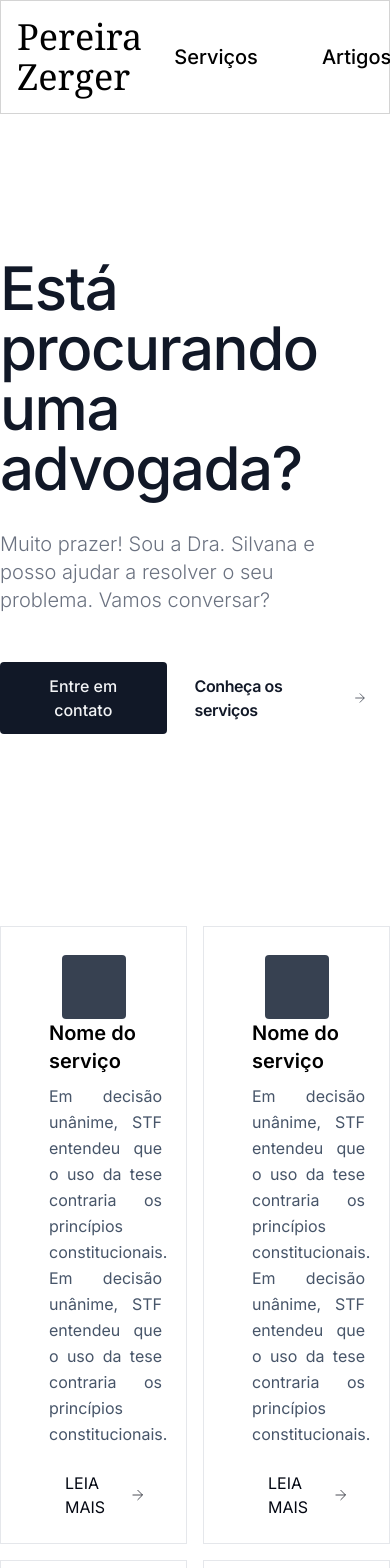
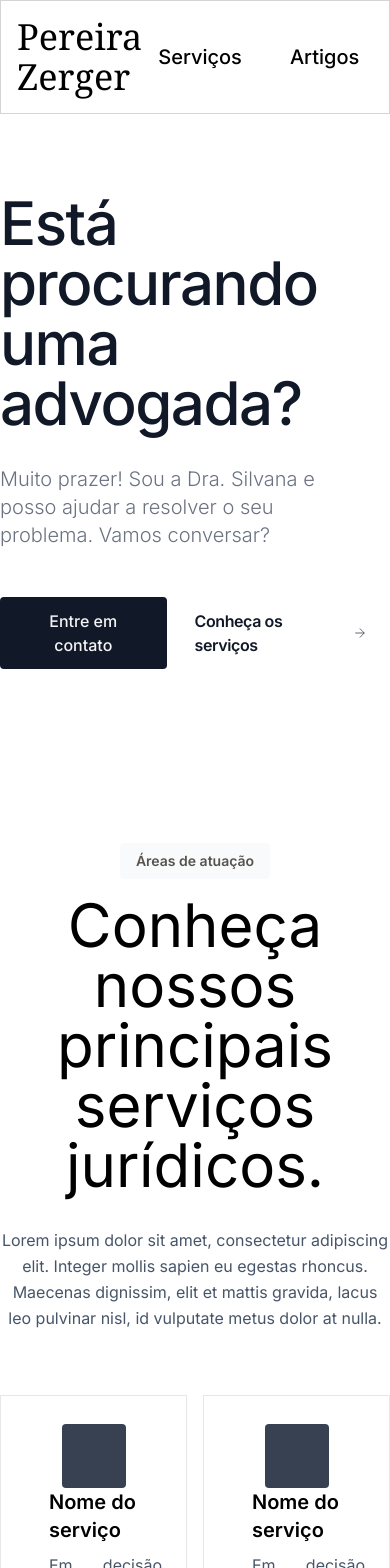
Before and after one commit to analeticia16/pz-site, a Next.js app: page / in a window 390 px wide. Shown: the top 1568 px of the page. Built offline with nearby package versions, Linux system fonts and the light colour scheme.

Commit message:
adicionando section headers

```diff
--- a/src/app/page.tsx
+++ b/src/app/page.tsx
@@ -10,19 +10,17 @@ export default function Home() {
           <a className="font-serif text-4xl font-medium" href="#">
             Pereira Zerger
           </a>
-          <ul className="flex items-center text-xl font-medium">
-            <li className="m-4 rounded px-4 py-2 hover:bg-gray-300">
-              Serviços
-            </li>
-            <li className="m-4 rounded px-4 py-2 hover:bg-gray-300">Artigos</li>
-            <li className="m-4 rounded px-4 py-2 hover:bg-gray-300">Sobre</li>
-            <li className="m-4 rounded px-4 py-2 hover:bg-gray-300">Contato</li>
+          <ul className="flex items-center space-x-4 text-xl font-medium">
+            <li className="rounded px-4 py-2 hover:bg-gray-300">Serviços</li>
+            <li className="rounded px-4 py-2 hover:bg-gray-300">Artigos</li>
+            <li className="rounded px-4 py-2 hover:bg-gray-300">Sobre</li>
+            <li className="rounded px-4 py-2 hover:bg-gray-300">Contato</li>
           </ul>
         </div>
       </nav>
-      <main className="container max-w-screen-xl py-4">
-        <section className="container max-w-screen-xl py-16">
-          <div className="mx-auto grid grid-cols-12 gap-16 py-16">
+      <main className="container max-w-screen-xl">
+        <section className="container mb-16 flex min-h-[75vh] max-w-screen-xl items-center">
+          <div className="mx-auto grid grid-cols-12 gap-16">
             <div className="col-span-7">
               <h1 className="mb-8 text-6xl font-medium leading-none tracking-tight text-gray-900">
                 Está procurando uma advogada?
@@ -69,12 +67,152 @@ export default function Home() {
     </>
   );
 
+  function Servicos() {
+    return (
+      <>
+        <section id="servicos">
+          <div className="mx-auto max-w-screen-md py-8 text-center">
+            <p className="mb-4 inline-block rounded bg-gray-50 px-4 py-2 text-sm font-semibold text-stone-600">
+              Áreas de atuação
+            </p>
+            <h2 className="text-6xl">
+              Conheça nossos principais serviços jurídicos.
+            </h2>
+            <p className="mt-8 text-base leading-relaxed text-slate-600">
+              Lorem ipsum dolor sit amet, consectetur adipiscing elit. Integer
+              mollis sapien eu egestas rhoncus. Maecenas dignissim, elit et
+              mattis gravida, lacus leo pulvinar nisl, id vulputate metus dolor
+              at nulla.
+            </p>
+          </div>
+          <div className="mx-auto mt-8 max-w-screen-lg">
+            <div className="grid grid-cols-2 grid-rows-4 gap-4">
+              {[1, 2, 3, 4, 5, 6, 7, 8].map((n) => (
+                <>
+                  <div className="col-span-1 border px-6 pb-4 pt-6 md:flex">
+                    <div className="flex justify-center pt-1 md:w-1/3">
+                      <div className="flex h-16 w-16 items-center justify-center rounded bg-gray-700"></div>
+                    </div>
+                    <div className="pl-6 md:flex-grow">
+                      <h3 className="text-xl font-semibold text-black">
+                        Nome do serviço
+                      </h3>
+                      <p className="mt-2 text-justify text-base leading-relaxed text-slate-600">
+                        Em decisão unânime, STF entendeu que o uso da tese
+                        contraria os princípios constitucionais. Em decisão
+                        unânime, STF entendeu que o uso da tese contraria os
+                        princípios constitucionais.
+                      </p>
+                      <div className="mt-4 flex justify-end">
+                        <a
+                          href="#"
+                          className="flex items-center rounded px-4 py-2 uppercase text-gray-950 hover:bg-gray-300"
+                        >
+                          Leia mais
+                          <svg
+                            fill="none"
+                            stroke="currentColor"
+                            className="ml-2 h-6 w-6"
+                            viewBox="0 0 24 24"
+                          >
+                            <path d="M5 12h14M12 5l7 7-7 7"></path>
+                          </svg>
+                        </a>
+                      </div>
+                    </div>
+                  </div>
+                </>
+              ))}
+            </div>
+          </div>
+        </section>
+      </>
+    );
+  }
+
+  function Parceiros() {
+    return (
+      <section id="contato">
+        <div className="mx-auto max-w-screen-md py-8 text-center">
+          <p className="mb-4 inline-block rounded bg-gray-50 px-4 py-2 text-sm font-semibold text-stone-600">
+            Parceiros
+          </p>
+          <h2 className="text-6xl">
+            Seja atentido por equipe altamente capacitada.
+          </h2>
+          <p className="mt-8 text-base leading-relaxed text-slate-600">
+            Lorem ipsum dolor sit amet, consectetur adipiscing elit. Integer
+            mollis sapien eu egestas rhoncus. Maecenas dignissim, elit et mattis
+            gravida, lacus leo pulvinar nisl, id vulputate metus dolor at nulla.
+          </p>
+        </div>
+        <div className="mt-16 grid grid-cols-3 grid-rows-2 gap-12">
+          {[1, 2, 3, 4, 5, 6].map((n) => (
+            <>
+              <div className="rounded bg-slate-50 py-12">
+                <img
+                  src="https://images.unsplash.com/photo-1519345182560-3f2917c472ef?ixlib=rb-1.2.1&ixid=eyJhcHBfaWQiOjEyMDd9&auto=format&fit=facearea&facepad=8&w=1024&h=1024&q=80"
+                  alt="parceira"
+                  className="mx-auto h-64 w-64 rounded-full object-cover"
+                />
+                <h3 className="mt-6 text-center text-lg font-semibold text-black">
+                  Nome Sobrenome
+                </h3>
+                <p className="text-center text-base leading-relaxed text-slate-600">
+                  Função escritório
+                </p>
+                <ul className="mt-6 flex items-center justify-center">
+                  <li className="px-2 text-slate-400">
+                    <svg
+                      xmlns="http://www.w3.org/2000/svg"
+                      width="24"
+                      height="24"
+                      fill="currentColor"
+                      viewBox="0 0 24 24"
+                    >
+                      <path d="M24 4.557c-.883.392-1.832.656-2.828.775 1.017-.609 1.798-1.574 2.165-2.724-.951.564-2.005.974-3.127 1.195-.897-.957-2.178-1.555-3.594-1.555-3.179 0-5.515 2.966-4.797 6.045-4.091-.205-7.719-2.165-10.148-5.144-1.29 2.213-.669 5.108 1.523 6.574-.806-.026-1.566-.247-2.229-.616-.054 2.281 1.581 4.415 3.949 4.89-.693.188-1.452.232-2.224.084.626 1.956 2.444 3.379 4.6 3.419-2.07 1.623-4.678 2.348-7.29 2.04 2.179 1.397 4.768 2.212 7.548 2.212 9.142 0 14.307-7.721 13.995-14.646.962-.695 1.797-1.562 2.457-2.549z" />
+                    </svg>
+                  </li>
+                  <li className="px-2 text-slate-400">
+                    <svg
+                      xmlns="http://www.w3.org/2000/svg"
+                      width="24"
+                      height="24"
+                      fill="currentColor"
+                      viewBox="0 0 24 24"
+                    >
+                      <path d="M12 2.163c3.204 0 3.584.012 4.85.07 3.252.148 4.771 1.691 4.919 4.919.058 1.265.069 1.645.069 4.849 0 3.205-.012 3.584-.069 4.849-.149 3.225-1.664 4.771-4.919 4.919-1.266.058-1.644.07-4.85.07-3.204 0-3.584-.012-4.849-.07-3.26-.149-4.771-1.699-4.919-4.92-.058-1.265-.07-1.644-.07-4.849 0-3.204.013-3.583.07-4.849.149-3.227 1.664-4.771 4.919-4.919 1.266-.057 1.645-.069 4.849-.069zm0-2.163c-3.259 0-3.667.014-4.947.072-4.358.2-6.78 2.618-6.98 6.98-.059 1.281-.073 1.689-.073 4.948 0 3.259.014 3.668.072 4.948.2 4.358 2.618 6.78 6.98 6.98 1.281.058 1.689.072 4.948.072 3.259 0 3.668-.014 4.948-.072 4.354-.2 6.782-2.618 6.979-6.98.059-1.28.073-1.689.073-4.948 0-3.259-.014-3.667-.072-4.947-.196-4.354-2.617-6.78-6.979-6.98-1.281-.059-1.69-.073-4.949-.073zm0 5.838c-3.403 0-6.162 2.759-6.162 6.162s2.759 6.163 6.162 6.163 6.162-2.759 6.162-6.163c0-3.403-2.759-6.162-6.162-6.162zm0 10.162c-2.209 0-4-1.79-4-4 0-2.209 1.791-4 4-4s4 1.791 4 4c0 2.21-1.791 4-4 4zm6.406-11.845c-.796 0-1.441.645-1.441 1.44s.645 1.44 1.441 1.44c.795 0 1.439-.645 1.439-1.44s-.644-1.44-1.439-1.44z" />
+                    </svg>
+                  </li>
+                  <li className="px-2 text-slate-400">
+                    <svg
+                      xmlns="http://www.w3.org/2000/svg"
+                      width="24"
+                      height="24"
+                      fill="currentColor"
+                      viewBox="0 0 24 24"
+                    >
+                      <path d="M19 0h-14c-2.761 0-5 2.239-5 5v14c0 2.761 2.239 5 5 5h14c2.762 0 5-2.239 5-5v-14c0-2.761-2.238-5-5-5zm-11 19h-3v-11h3v11zm-1.5-12.268c-.966 0-1.75-.79-1.75-1.764s.784-1.764 1.75-1.764 1.75.79 1.75 1.764-.783 1.764-1.75 1.764zm13.5 12.268h-3v-5.604c0-3.368-4-3.113-4 0v5.604h-3v-11h3v1.765c1.396-2.586 7-2.777 7 2.476v6.759z" />
+                    </svg>
+                  </li>
+                </ul>
+              </div>
+            </>
+          ))}
+        </div>
+      </section>
+    );
+  }
+
   function Contato() {
     return (
       <section id="contato">
         <div className="grid grid-cols-2">
-          <div className="col-span-1 px-16 py-24">
-            <h3 className="text-3xl font-semibold">Entre em contato</h3>
+          <div className="col-span-1 py-24">
+            <p className="mb-4 inline-block rounded bg-gray-50 px-4 py-2 text-sm font-semibold text-stone-600">
+              Contato
+            </p>
+            <h3 className="text-6xl">É fácil nos encontrar.</h3>
             <p className="mt-8 text-lg font-light text-gray-600">
               Faça seu cadastro no formulário e mande um resumo do seu caso, que
               minha equipe entrará em contato.
@@ -139,7 +277,7 @@ export default function Home() {
               </li>
             </ul>
           </div>
-          <div className="col-span-1 px-16 py-24">
+          <div className="col-span-1 py-32 pl-16">
             <form>
               <div className="mb-6 flex items-center gap-4">
                 <div className="w-1/2">
@@ -201,6 +339,72 @@ export default function Home() {
               </div>
             </form>
           </div>
+        </div>
+      </section>
+    );
+  }
+
+  function Blog() {
+    return (
+      <section id="artigos">
+        <div className="mx-auto max-w-screen-xl py-8">
+          <p className="mb-4 inline-block rounded bg-gray-50 px-4 py-2 text-sm font-semibold text-stone-600">
+            Informação
+          </p>
+          <h2 className="text-6xl">Leia nossas últimas publicações.</h2>
+          <p className="mt-8 text-base leading-relaxed text-slate-600">
+            Lorem ipsum dolor sit amet, consectetur adipiscing elit. Integer
+            mollis sapien eu egestas rhoncus. Maecenas dignissim, elit et mattis
+            gravida, lacus leo pulvinar nisl, id vulputate metus dolor at nulla.
+          </p>
+        </div>
+        <div className="grid grid-cols-3 gap-12">
+          {[1, 2, 3].map((n) => (
+            <>
+              <div className="py-8">
+                <Image
+                  src={ArticlePic}
+                  alt="article"
+                  className="aspect-[3/2] w-full rounded object-cover"
+                />
+                <div className="mt-6">
+                  <span className="mr-4 text-sm font-medium tracking-widest text-slate-500">
+                    11 ago, 2023
+                  </span>
+                  <span className="inline-block rounded bg-gray-50 px-4 py-2 text-sm font-semibold text-stone-600">
+                    Direitos Humanos
+                  </span>
+                </div>
+                <h3 className="mt-4 text-justify text-xl font-medium">
+                  STF invalida uso da legítima defesa da honra em feminicídios.
+                </h3>
+                <p className="mt-4 text-justify text-base leading-relaxed text-slate-600">
+                  Em decisão unânime, STF entendeu que o uso da tese contraria
+                  os princípios constitucionais da dignidade humana, da proteção
+                  à vida e da igualdade de gênero.
+                </p>
+                <div className="mt-8 flex justify-end">
+                  <a
+                    href="#"
+                    className="flex items-center rounded px-4 py-2 uppercase text-gray-950 hover:bg-gray-300"
+                  >
+                    Leia mais
+                    <svg
+                      fill="none"
+                      stroke="currentColor"
+                      stroke-linecap="round"
+                      stroke-linejoin="round"
+                      stroke-width="2"
+                      className="ml-2 h-6 w-6"
+                      viewBox="0 0 24 24"
+                    >
+                      <path d="M5 12h14M12 5l7 7-7 7"></path>
+                    </svg>
+                  </a>
+                </div>
+              </div>
+            </>
+          ))}
         </div>
       </section>
     );
@@ -360,169 +564,4 @@ export default function Home() {
       </footer>
     );
   }
-
-  function Servicos() {
-    return (
-      <>
-        <section id="servicos" className="py-16">
-          <div className="mx-auto max-w-screen-lg">
-            <div className="grid grid-cols-2 grid-rows-4 gap-4">
-              {[1, 2, 3, 4, 5, 6, 7, 8].map((n) => (
-                <>
-                  <div className="col-span-1 border px-6 pb-4 pt-6 md:flex">
-                    <div className="flex justify-center pt-1 md:w-1/3">
-                      <div className="flex h-16 w-16 items-center justify-center rounded bg-gray-700"></div>
-                    </div>
-                    <div className="pl-6 md:flex-grow">
-                      <h3 className="text-xl font-semibold text-black">
-                        Nome do serviço
-                      </h3>
-                      <p className="mt-2 text-justify text-base leading-relaxed text-slate-600">
-                        Em decisão unânime, STF entendeu que o uso da tese
-                        contraria os princípios constitucionais. Em decisão
-                        unânime, STF entendeu que o uso da tese contraria os
-                        princípios constitucionais.
-                      </p>
-                      <div className="mt-4 flex justify-end">
-                        <a
-                          href="#"
-                          className="flex items-center rounded px-4 py-2 uppercase text-gray-950 hover:bg-gray-300"
-                        >
-                          Leia mais
-                          <svg
-                            fill="none"
-                            stroke="currentColor"
-                            className="ml-2 h-6 w-6"
-                            viewBox="0 0 24 24"
-                          >
-                            <path d="M5 12h14M12 5l7 7-7 7"></path>
-                          </svg>
-                        </a>
-                      </div>
-                    </div>
-                  </div>
-                </>
-              ))}
-            </div>
-          </div>
-        </section>
-      </>
-    );
-  }
-
-  function Blog() {
-    return (
-      <section id="artigos" className="py-16">
-        <div className="mt-16 grid grid-cols-3 gap-12">
-          {[1, 2, 3].map((n) => (
-            <>
-              <div className="py-8">
-                <Image
-                  src={ArticlePic}
-                  alt="article"
-                  className="aspect-[3/2] w-full rounded object-cover"
-                />
-                <div className="mt-6">
-                  <span className="mr-4 text-sm font-medium tracking-widest text-slate-500">
-                    11 ago, 2023
-                  </span>
-                  <span className="inline-block rounded bg-gray-50 px-4 py-2 text-sm font-semibold text-stone-600">
-                    Direitos Humanos
-                  </span>
-                </div>
-                <h3 className="mt-4 text-justify text-xl font-medium">
-                  STF invalida uso da legítima defesa da honra em feminicídios.
-                </h3>
-                <p className="mt-4 text-justify text-base leading-relaxed text-slate-600">
-                  Em decisão unânime, STF entendeu que o uso da tese contraria
-                  os princípios constitucionais da dignidade humana, da proteção
-                  à vida e da igualdade de gênero.
-                </p>
-                <div className="mt-8 flex justify-end">
-                  <a
-                    href="#"
-                    className="flex items-center rounded px-4 py-2 uppercase text-gray-950 hover:bg-gray-300"
-                  >
-                    Leia mais
-                    <svg
-                      fill="none"
-                      stroke="currentColor"
-                      stroke-linecap="round"
-                      stroke-linejoin="round"
-                      stroke-width="2"
-                      className="ml-2 h-6 w-6"
-                      viewBox="0 0 24 24"
-                    >
-                      <path d="M5 12h14M12 5l7 7-7 7"></path>
-                    </svg>
-                  </a>
-                </div>
-              </div>
-            </>
-          ))}
-        </div>
-      </section>
-    );
-  }
-
-  function Parceiros() {
-    return (
-      <section id="contato" className="py-16">
-        <div className="mt-16 grid grid-cols-3 grid-rows-2 gap-12">
-          {[1, 2, 3, 4, 5, 6].map((n) => (
-            <>
-              <div className="rounded bg-slate-50 py-12">
-                <img
-                  src="https://images.unsplash.com/photo-1519345182560-3f2917c472ef?ixlib=rb-1.2.1&ixid=eyJhcHBfaWQiOjEyMDd9&auto=format&fit=facearea&facepad=8&w=1024&h=1024&q=80"
-                  alt="parceira"
-                  className="mx-auto h-64 w-64 rounded-full object-cover"
-                />
-                <h3 className="mt-6 text-center text-lg font-semibold text-black">
-                  Nome Sobrenome
-                </h3>
-                <p className="text-center text-base leading-relaxed text-slate-600">
-                  Função escritório
-                </p>
-                <ul className="mt-6 flex items-center justify-center">
-                  <li className="px-2 text-slate-400">
-                    <svg
-                      xmlns="http://www.w3.org/2000/svg"
-                      width="24"
-                      height="24"
-                      fill="currentColor"
-                      viewBox="0 0 24 24"
-                    >
-                      <path d="M24 4.557c-.883.392-1.832.656-2.828.775 1.017-.609 1.798-1.574 2.165-2.724-.951.564-2.005.974-3.127 1.195-.897-.957-2.178-1.555-3.594-1.555-3.179 0-5.515 2.966-4.797 6.045-4.091-.205-7.719-2.165-10.148-5.144-1.29 2.213-.669 5.108 1.523 6.574-.806-.026-1.566-.247-2.229-.616-.054 2.281 1.581 4.415 3.949 4.89-.693.188-1.452.232-2.224.084.626 1.956 2.444 3.379 4.6 3.419-2.07 1.623-4.678 2.348-7.29 2.04 2.179 1.397 4.768 2.212 7.548 2.212 9.142 0 14.307-7.721 13.995-14.646.962-.695 1.797-1.562 2.457-2.549z" />
-                    </svg>
-                  </li>
-                  <li className="px-2 text-slate-400">
-                    <svg
-                      xmlns="http://www.w3.org/2000/svg"
-                      width="24"
-                      height="24"
-                      fill="currentColor"
-                      viewBox="0 0 24 24"
-                    >
-                      <path d="M12 2.163c3.204 0 3.584.012 4.85.07 3.252.148 4.771 1.691 4.919 4.919.058 1.265.069 1.645.069 4.849 0 3.205-.012 3.584-.069 4.849-.149 3.225-1.664 4.771-4.919 4.919-1.266.058-1.644.07-4.85.07-3.204 0-3.584-.012-4.849-.07-3.26-.149-4.771-1.699-4.919-4.92-.058-1.265-.07-1.644-.07-4.849 0-3.204.013-3.583.07-4.849.149-3.227 1.664-4.771 4.919-4.919 1.266-.057 1.645-.069 4.849-.069zm0-2.163c-3.259 0-3.667.014-4.947.072-4.358.2-6.78 2.618-6.98 6.98-.059 1.281-.073 1.689-.073 4.948 0 3.259.014 3.668.072 4.948.2 4.358 2.618 6.78 6.98 6.98 1.281.058 1.689.072 4.948.072 3.259 0 3.668-.014 4.948-.072 4.354-.2 6.782-2.618 6.979-6.98.059-1.28.073-1.689.073-4.948 0-3.259-.014-3.667-.072-4.947-.196-4.354-2.617-6.78-6.979-6.98-1.281-.059-1.69-.073-4.949-.073zm0 5.838c-3.403 0-6.162 2.759-6.162 6.162s2.759 6.163 6.162 6.163 6.162-2.759 6.162-6.163c0-3.403-2.759-6.162-6.162-6.162zm0 10.162c-2.209 0-4-1.79-4-4 0-2.209 1.791-4 4-4s4 1.791 4 4c0 2.21-1.791 4-4 4zm6.406-11.845c-.796 0-1.441.645-1.441 1.44s.645 1.44 1.441 1.44c.795 0 1.439-.645 1.439-1.44s-.644-1.44-1.439-1.44z" />
-                    </svg>
-                  </li>
-                  <li className="px-2 text-slate-400">
-                    <svg
-                      xmlns="http://www.w3.org/2000/svg"
-                      width="24"
-                      height="24"
-                      fill="currentColor"
-                      viewBox="0 0 24 24"
-                    >
-                      <path d="M19 0h-14c-2.761 0-5 2.239-5 5v14c0 2.761 2.239 5 5 5h14c2.762 0 5-2.239 5-5v-14c0-2.761-2.238-5-5-5zm-11 19h-3v-11h3v11zm-1.5-12.268c-.966 0-1.75-.79-1.75-1.764s.784-1.764 1.75-1.764 1.75.79 1.75 1.764-.783 1.764-1.75 1.764zm13.5 12.268h-3v-5.604c0-3.368-4-3.113-4 0v5.604h-3v-11h3v1.765c1.396-2.586 7-2.777 7 2.476v6.759z" />
-                    </svg>
-                  </li>
-                </ul>
-              </div>
-            </>
-          ))}
-        </div>
-      </section>
-    );
-  }
 }
```
